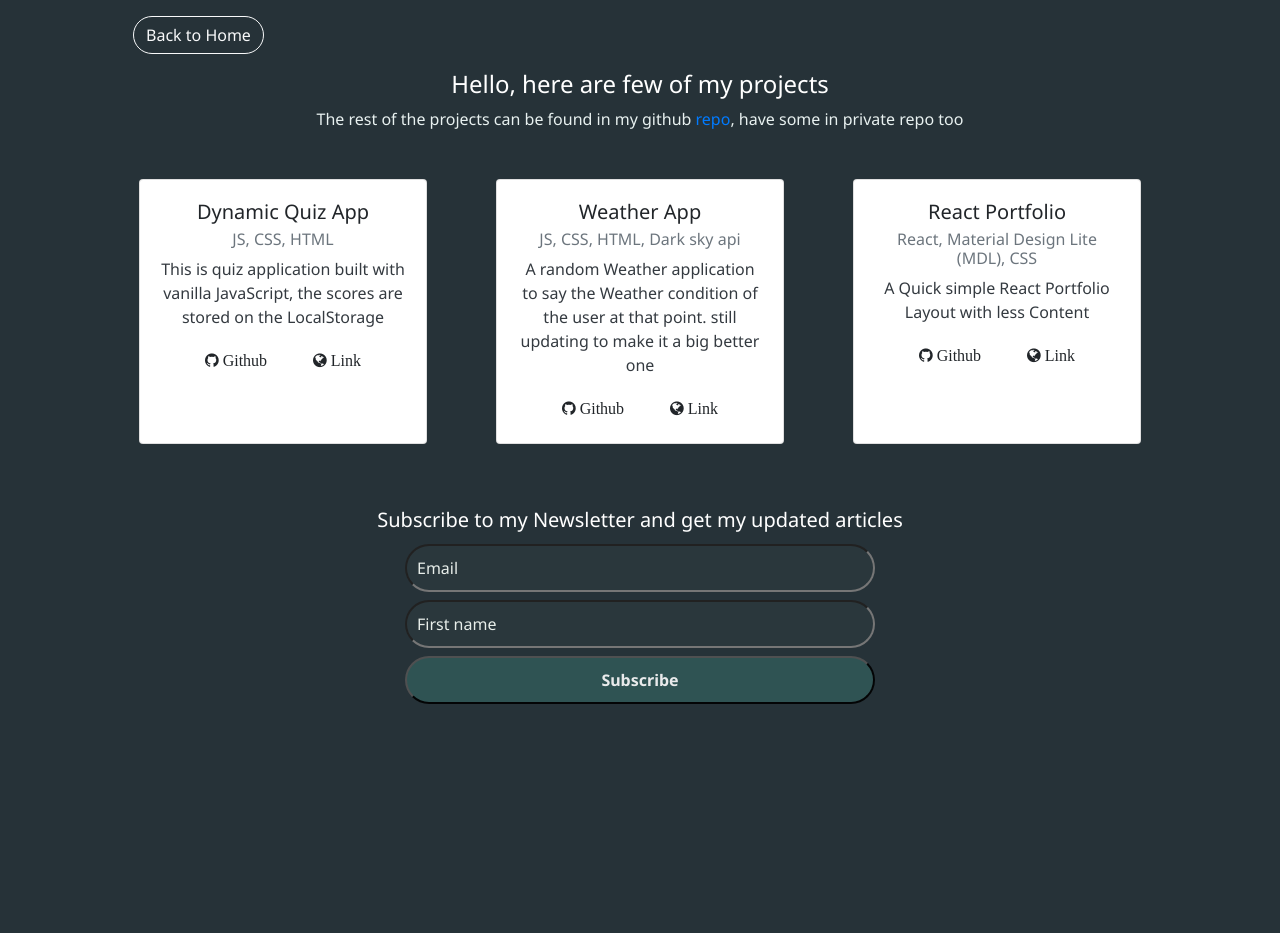
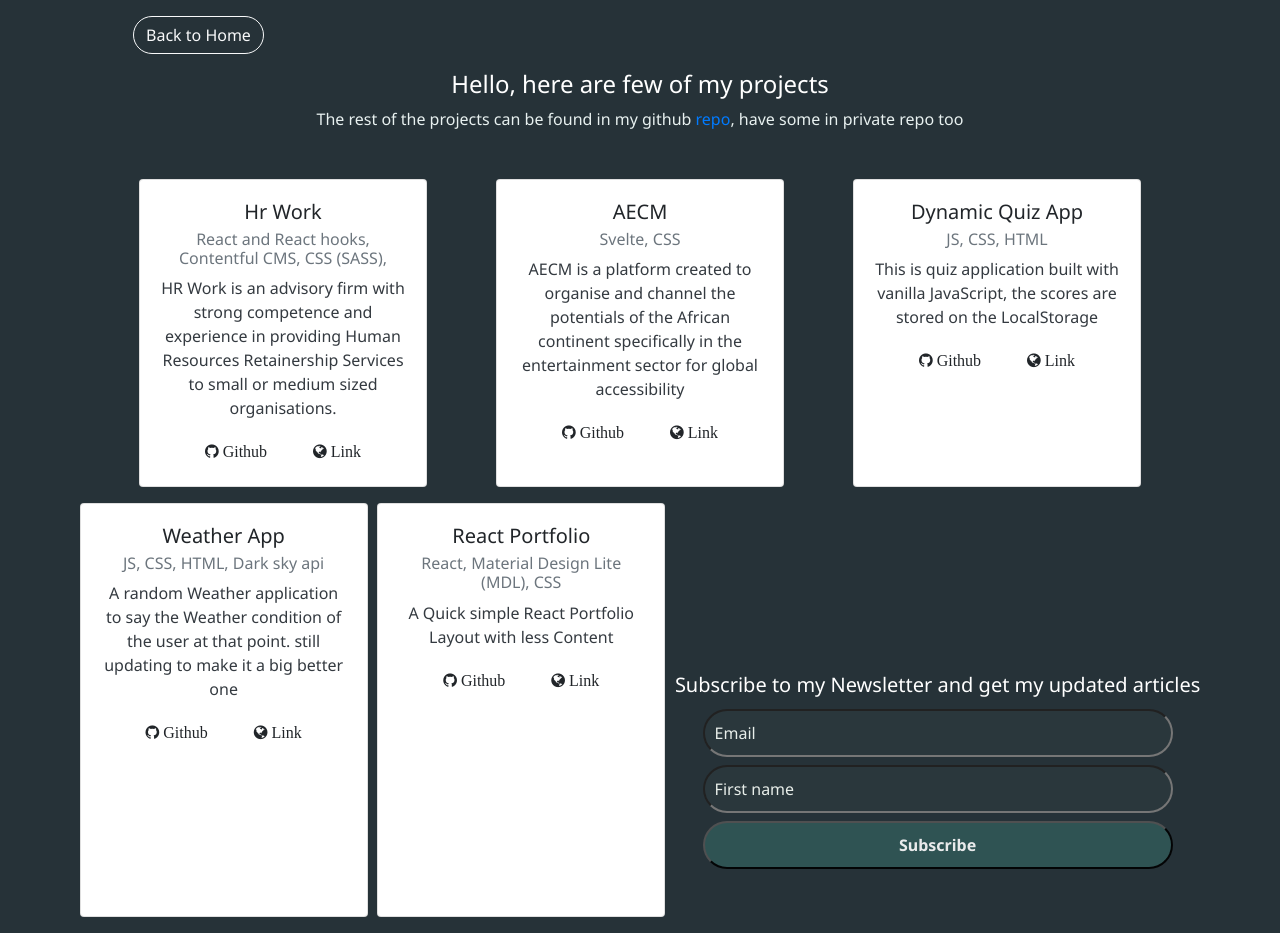
Before and after one commit to JaybeeClassical/IamJude, a Gatsby site: page /portfolio in a window 1280 px wide. Before the commit the page ends 800 px from the top, so only its background shows below. Built offline with nearby package versions, Linux system fonts and the light colour scheme; Gatsby itself is replaced by a stand-in of ours.

Commit message:
more adjustments

```diff
--- a/src/components/mailChimpEmail.js
+++ b/src/components/mailChimpEmail.js
@@ -48,7 +48,7 @@ class Subscribe extends Component {
         let { statusMsg, subscribing } = this.state
         let btnCTA = subscribing ? "Subscribing" : "Subscribe"
         return (
-            <div className="subscribe text-center mt-5">
+            <div className="subscribe text-center">
                 <h5 style={{ color: "white" }}>Subscribe to my Newsletter and get my updated articles </h5>
                 <form onSubmit={this.handleSubmit}>
                     <div className="row text-center mx-auto">
--- a/src/pages/portfolio.js
+++ b/src/pages/portfolio.js
@@ -19,6 +19,38 @@ function Portfolio() {
       <div className="row" style={{ marginTop: '3rem', justifyContent: 'space-evenly' }}>
         <Card style={{ width: '18rem', marginBottom: '1rem' }} className="text-center">
           <Card.Body>
+            <Card.Title>Hr Work</Card.Title>
+            <Card.Subtitle className="mb-2 text-muted">React and React hooks, Contentful CMS, CSS (SASS), </Card.Subtitle>
+            <Card.Text className="text-dark">
+              HR Work is an advisory firm with strong
+                competence and experience in providing Human
+                Resources Retainership
+              Services to small or medium sized organisations.
+              </Card.Text>
+            <Card.Link href="https://hrwork.ng" className="btn btn-outline fa fa-github"> Github</Card.Link>
+            <Card.Link href="https://hrwork.ng" className="btn btn-outline fa fa-globe"> Link</Card.Link>
+          </Card.Body>
+        </Card>
+
+        {/* Another Card 2 */}
+        <Card style={{ width: '18rem', marginBottom: '1rem' }} className="text-center">
+          <Card.Body>
+            <Card.Title>AECM</Card.Title>
+            <Card.Subtitle className="mb-2 text-muted">Svelte, CSS</Card.Subtitle>
+            <Card.Text className="text-dark">
+              AECM is a platform created to organise and channel
+              the potentials of the African continent
+              specifically in the entertainment sector
+              for global accessibility
+              </Card.Text>
+            <Card.Link href="http://www.aecm.network/" className="btn btn-outline fa fa-github"> Github</Card.Link>
+            <Card.Link href="http://www.aecm.network/" className="btn btn-outline fa fa-globe"> Link</Card.Link>
+          </Card.Body>
+        </Card>
+
+        {/* Another Card 3 */}
+        <Card style={{ width: '18rem', marginBottom: '1rem' }} className="text-center">
+          <Card.Body>
             <Card.Title>Dynamic Quiz App</Card.Title>
             <Card.Subtitle className="mb-2 text-muted">JS, CSS, HTML</Card.Subtitle>
             <Card.Text className="text-dark">
@@ -29,7 +61,7 @@ function Portfolio() {
           </Card.Body>
         </Card>
 
-        {/* Another Card 2 */}
+        {/* Another Card 4 */}
         <Card style={{ width: '18rem', marginBottom: '1rem' }} className="text-center">
           <Card.Body>
             <Card.Title>Weather App</Card.Title>
@@ -43,7 +75,7 @@ function Portfolio() {
           </Card.Body>
         </Card>
 
-        {/* Another Card 3*/}
+        {/* Another Card 5*/}
         <Card style={{ width: '18rem', marginBottom: '1rem' }} className="text-center">
           <Card.Body>
             <Card.Title>React Portfolio</Card.Title>
@@ -55,34 +87,6 @@ function Portfolio() {
             <Card.Link href="https://react-portfo.netlify.com/" className="btn btn-outline fa fa-globe"> Link</Card.Link>
           </Card.Body>
         </Card>
-
-        {/* Another Card 4 */}
-        {/* <Card style={{ width: '18rem', marginBottom: '1rem' }} className="text-center">
-            <Card.Body>
-              <Card.Title>Card Title</Card.Title>
-              <Card.Subtitle className="mb-2 text-muted">Card Subtitle</Card.Subtitle>
-              <Card.Text className="text-dark">
-                Some quick example text to build on the card title and make up the bulk of
-                the card's content.
-              </Card.Text>
-              <Card.Link href="https://google.com" className="btn btn-outline fa fa-github"> Github</Card.Link>
-              <Card.Link href="https://google.com" className="btn btn-outline fa fa-globe"> Link</Card.Link>
-            </Card.Body>
-          </Card> */}
-
-        {/* Another Card 5 */}
-        {/* <Card style={{ width: '18rem', marginBottom: '1rem' }} className="text-center">
-            <Card.Body>
-              <Card.Title>Card Title</Card.Title>
-              <Card.Subtitle className="mb-2 text-muted">Card Subtitle</Card.Subtitle>
-              <Card.Text className="text-dark">
-                Some quick example text to build on the card title and make up the bulk of
-                the card's content.
-              </Card.Text>
-              <Card.Link href="https://google.com" className="btn btn-outline fa fa-github"> Github</Card.Link>
-              <Card.Link href="https://google.com" className="btn btn-outline fa fa-globe"> Link</Card.Link>
-            </Card.Body>
-          </Card> */}
 
         {/* Another Card 6 */}
         {/* <Card style={{ width: '18rem', marginBottom: '1rem' }} className="text-center">
--- a/src/style.css
+++ b/src/style.css
@@ -92,9 +92,17 @@ body p {
     width: 170px;
     height: 78px;
   }
+
+  .subscribe{
+    width: 60%;
+  }
 }
 
 /* This is styling for the Newsletter Subscription Form*/
+.subscribe {
+  margin: 170px 0px 60px;
+}
+
 .subscribe form {
   margin: auto;
   max-width: 500px;
```
